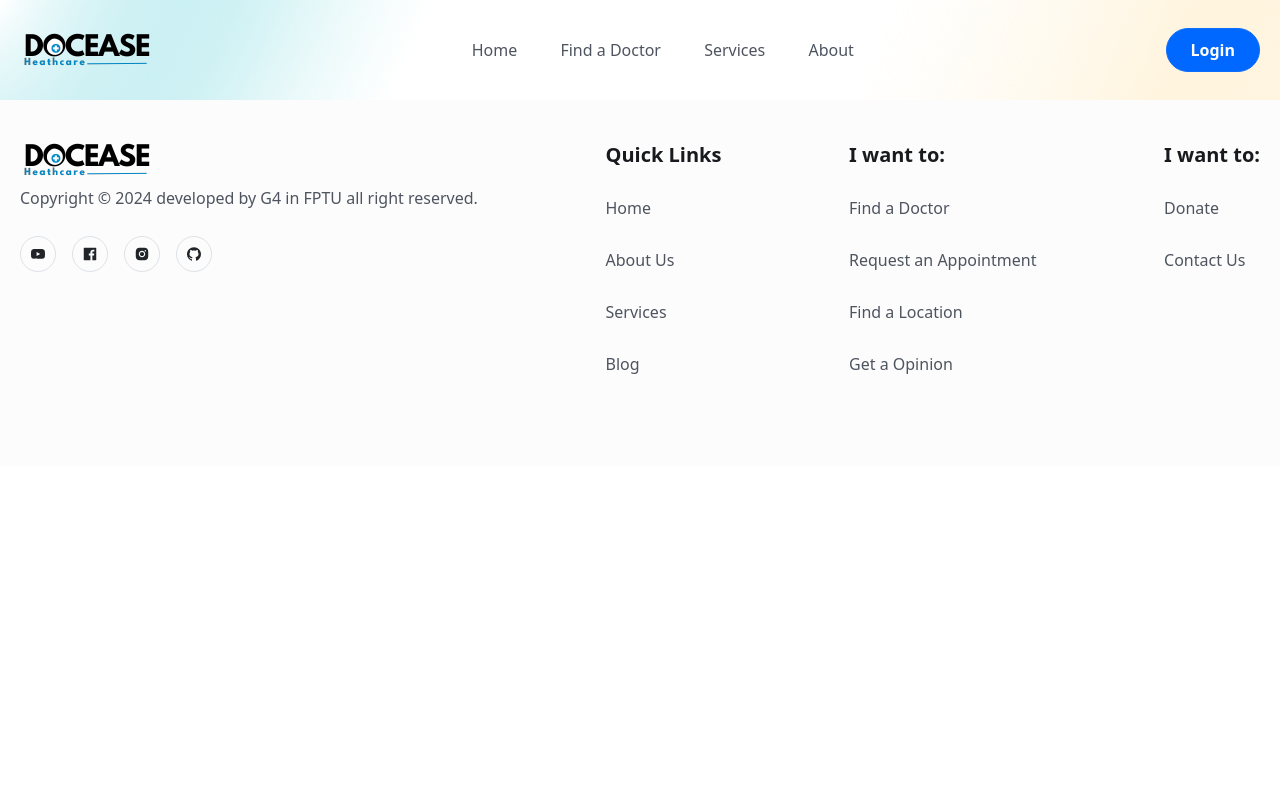
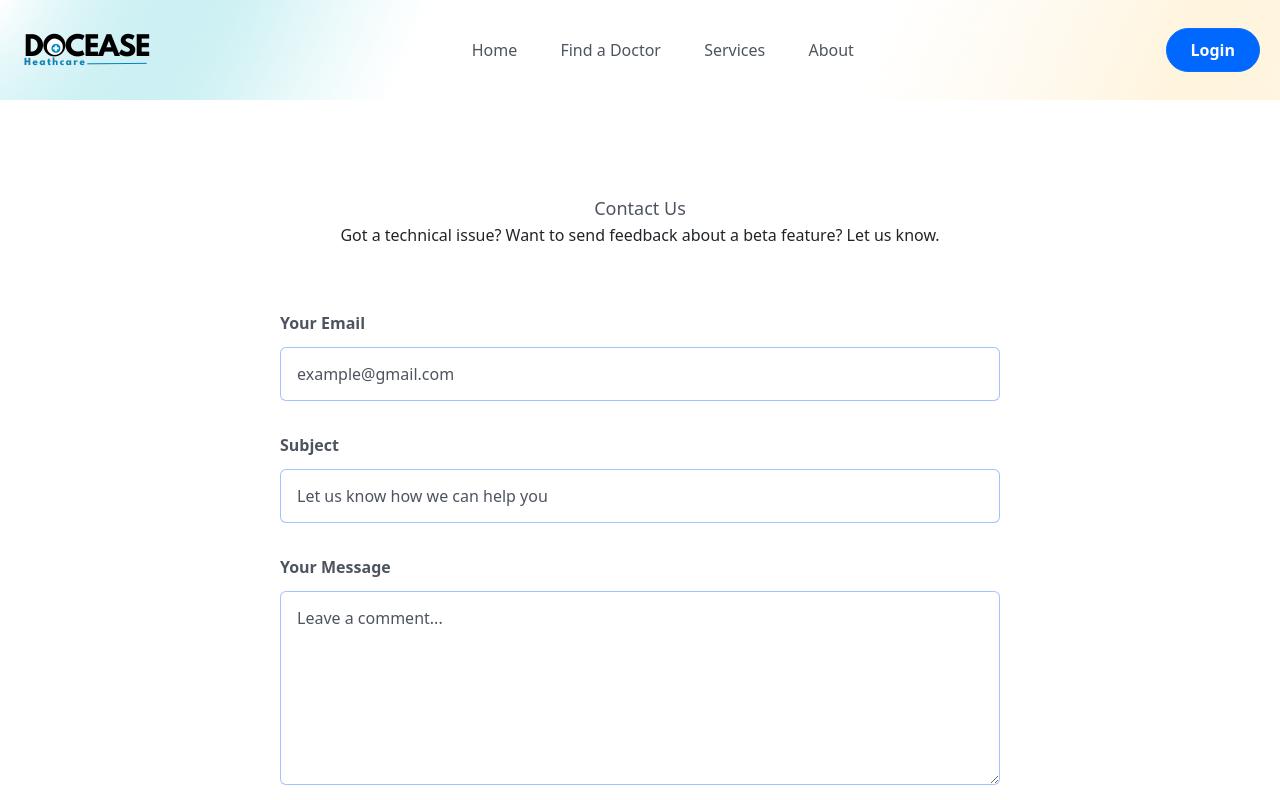
Before and after one commit to lehoangnhatlinh/DocEase-Booking, a React (Vite) app in the folder frontend/: page /contact in a window 1280 px wide. Shown: the top 800 px of the page. Built offline with nearby package versions, Linux system fonts and the light colour scheme; a web font is replaced by a local one.

Commit message:
BLien commit contact, update cloudinary to update image

```diff
--- a/frontend/src/index.css
+++ b/frontend/src/index.css
@@ -32,6 +32,15 @@
     .banner_section {
         @apply bg-[url('./assets/images/hero-bg.png')] bg-no-repeat bg-cover bg-no-repeat
     }
+
+    .form__label{
+        @apply text-textColor font-semibold text-[16px] mb-2;
+    }
+
+    .form__input{
+        @apply w-full px-4 py-3 border border-solid border-[#0066ff61] focus:outline-none
+        focus:border-primaryColor text-[16px] leading-7 text-headingColor placeholder:text-textColor cursor-pointer rounded-md;
+    }
 }
 
 @media only screen and (max-width: 1024px) {
--- a/frontend/src/pages/Contact.jsx
+++ b/frontend/src/pages/Contact.jsx
@@ -0,0 +1,31 @@
+import React from 'react'
+
+const Contact = () => {
+  return (
+    <section>
+        <div className='px-4 mx-auto max-w-screen-md'>
+            <h2 className='heading text-center text_para'>Contact Us</h2>
+            <p className='mb-8 lg:mb-16 font-light text-center '>Got a technical issue? Want to send feedback about a beta feature? Let us know.</p>
+            <form action="#" className='space-y-8'>
+                <div>
+                    <label htmlFor='email' className='form__label'>Your Email </label>
+                    <input type='email' id="email" placeholder='example@gmail.com' className='form__input mt-1'/>
+                </div>
+
+                <div>
+                    <label htmlFor='subject' className='form__label'>Subject</label>
+                    <input type='text' id="subject" placeholder='Let us know how we can help you' className='form__input mt-1'/>
+                </div>
+
+                <div className='sm:col-span-2'>
+                    <label htmlFor='message' className='form__label'>Your Message</label>
+                    <textarea rows={6} type='text' id="message" placeholder='Leave a comment...' className='form__input mt-1'/>
+                </div>
+                <button type='submit' className='btn rounded sm:w-fit'>Submit</button>
+            </form>
+        </div>
+    </section>
+  )
+}
+
+export default Contact
--- a/frontend/src/pages/Profile.jsx
+++ b/frontend/src/pages/Profile.jsx
@@ -163,8 +163,8 @@ const Profile = ({ user }) => {
                 className="absolute top-0 left-0 w-full h-full flex items-center px-3 py-[0.375rem] text-[16px] leading-6
                     overflow-hidden bg-[#0066ff46] text-headingColor font-semibold rounded-lg truncate cursor-pointer"
               >
-                {/* Upload photo */}
-                {selectedFile ? selectedFile.name :"Upload Photo"}
+                Upload photo
+                {/* {selectedFile ? selectedFile.name :"Upload Photo"} */}
               </label>
             </div>
           </div>
--- a/frontend/src/routes/Routers.jsx
+++ b/frontend/src/routes/Routers.jsx
@@ -10,6 +10,7 @@ import ResetPassword from "../pages/ResetPassword";
 import Services from "../pages/Services";
 import Signup from "../pages/Signup";
 import MyAccount from "../pages/MyAccount"
+import Contact from "../pages/Contact"
 
 import { Route, Routes } from "react-router-dom";
 
@@ -26,6 +27,7 @@ const Routers = () => {
       <Route path="/profile" element={<Profile />} />
       <Route path="/aboutus" element={<AboutUs />} />
       <Route path="/services" element={<Services />} />
+      <Route path="/contact" element={<Contact/>}/>
       <Route path="/reset" element={<ResetPassword/>} />
       <Route path="/otp" element={<OTPEmail/>}/>
       <Route path="/users/profile/me" element={<MyAccount />} />
--- a/frontend/src/utils/uploadCloudinary.js
+++ b/frontend/src/utils/uploadCloudinary.js
@@ -8,7 +8,7 @@ const uploadImageToCloudinary = async file =>  {
     uploadData.append('upload_preset', upload_preset)
     uploadData.append('cloud_name', cloud_name)
 
-    const res = await fetch(`http://api.cloudinary.com/v1_1/${cloud_name}/image/upload`, {
+    const res = await fetch(`https://api.cloudinary.com/v1_1/${cloud_name}/image/upload`, {
         method: 'post',
         body: uploadData
     })
```
